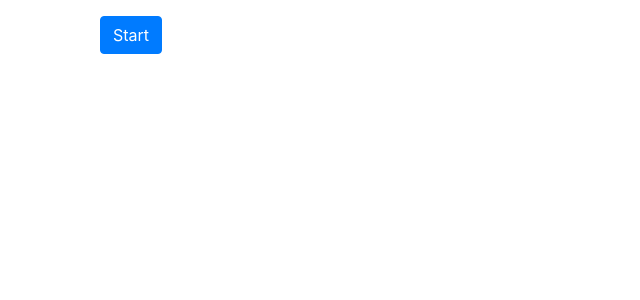
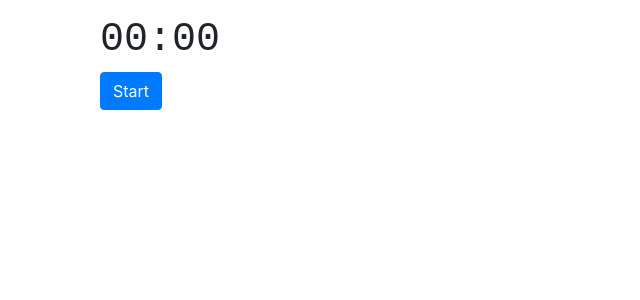
Before and after one commit to torufurukawa/tomatimer, a Next.js app: page / in a window 1280 px wide. Shown: the top 300 px of the page, without its empty margins (0-640 px from the left). Built offline with nearby package versions, Linux system fonts and the light colour scheme.

Commit message:
Add count down

```diff
--- a/pages/index.js
+++ b/pages/index.js
@@ -1,6 +1,6 @@
 import Head from 'next/head'
-import moment from 'moment'
-import { Container, Button } from 'react-bootstrap'
+import moment from 'moment/moment'
+import { Container, Row, Col, Button } from 'react-bootstrap'
 import 'bootstrap/dist/css/bootstrap.min.css'
 
 const DURATION = 3 * 1000
@@ -12,6 +12,38 @@ export default class Page extends React.Component {
     this.onStart = this.onStart.bind(this)
     this.tick = this.tick.bind(this)
     this.notify = this.notify.bind(this)
+  }
+
+  render() {
+    const disabled = this.state.timerIs != 'stopped'
+    let remaining = moment.duration(0)
+    if (this.state.willStopAt) {
+      remaining = this.state.willStopAt.clone().subtract(moment())
+    }
+
+    return (
+      <div className="container">
+        <Head>
+          <title>Tomatimer</title>
+          <link rel="icon" href="/favicon.ico" />
+        </Head>
+        <Container fluid style={{ marginTop: '1rem' }}>
+          <Row>
+            <Col>
+              <DurationClock duration={remaining} />
+            </Col>
+          </Row>
+          <Row>
+            <Col>
+              <Button variant="primary" disabled={disabled}
+                onClick={this.onStart} >
+                Start
+              </Button>
+            </Col>
+          </Row>
+        </Container>
+      </div>
+    )
   }
 
   componentDidMount() {
@@ -27,34 +59,26 @@ export default class Page extends React.Component {
           () => { this.notify() }
         )
       }
+      this.forceUpdate()
     }
   }
 
-  render() {
-    console.log("state: ", this.state)
-    const disabled = this.state.timerIs != 'stopped'
-
-    return (
-      <div className="container">
-        <Head>
-          <title>Tomatimer</title>
-          <link rel="icon" href="/favicon.ico" />
-        </Head>
-        <Container style={{ marginTop: '1rem' }}>
-          <Button variant="primary" onClick={this.onStart} disabled={disabled}>
-            Start
-          </Button>
-        </Container>
-      </div>
-    )
-  }
-
   onStart() {
-    const willStopAt = moment() + moment.duration(DURATION)
-    this.setState({ timerIs: 'running', willStopAt: willStopAt })
+    const willStopAt = moment().add(moment.duration(DURATION))
+    this.setState({ timerIs: 'running', willStopAt: willStopAt.clone() })
   }
 
   notify() {
     new Notification("Time is up")
   }
 }
+
+function DurationClock({ duration }) {
+  const min = duration.minutes().toString().padStart(2, '0')
+  const sec = duration.seconds().toString().padStart(2, '0')
+  return (
+    <div className="h1" style={{ fontFamily: 'monospace' }}>
+      {min}:{sec}
+    </div>
+  )
+}
```
